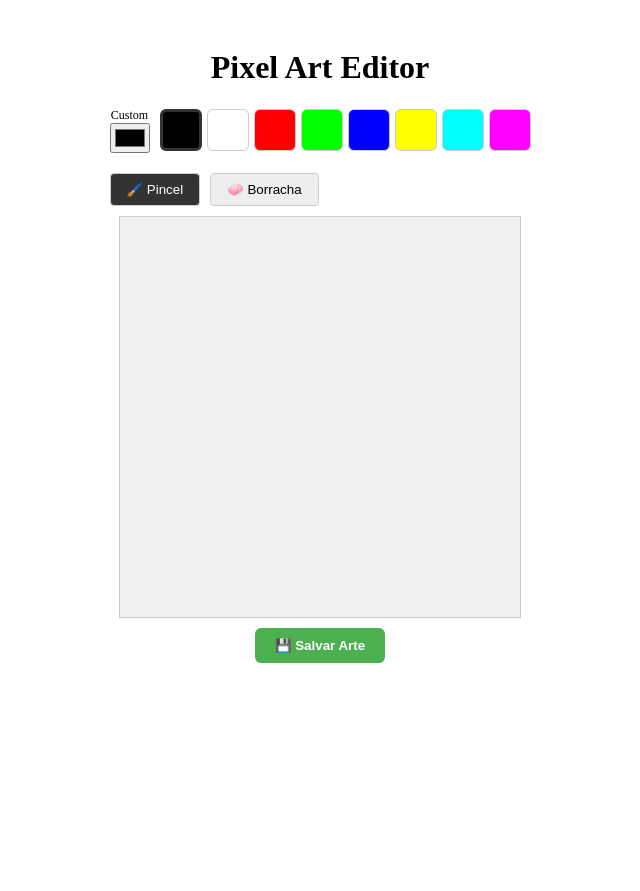
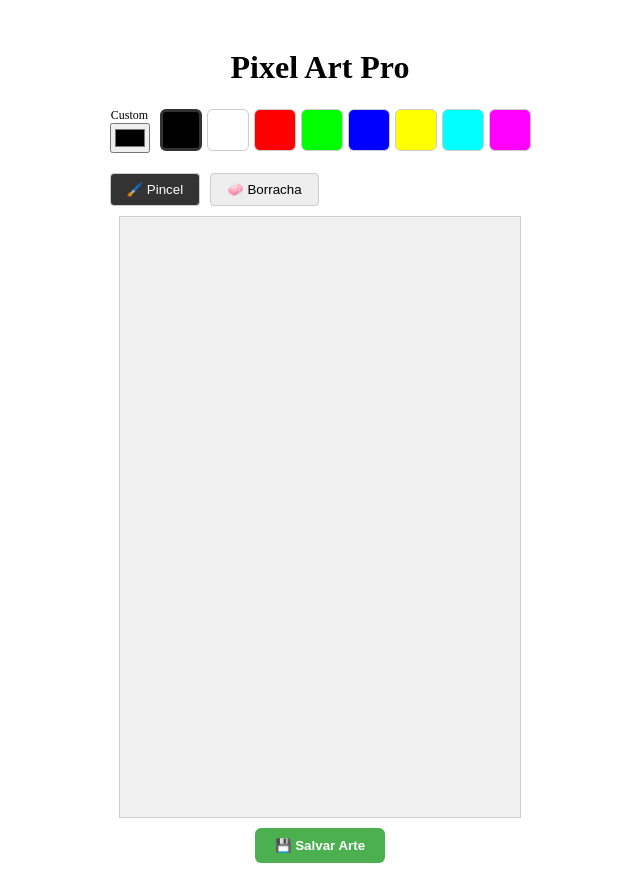
Before and after one commit to gothd/pixel-art-pro, a React (Vite) app: page / in a window 1280 px wide. Shown: the whole page, without its empty margins (320-960 px from the left). Before the commit the page ends 800 px from the top, so only its background shows below. Built offline with nearby package versions, Linux system fonts and the light colour scheme.

Commit message:
banner de divulgação 250x250 pixels

```diff
--- a/src/App.tsx
+++ b/src/App.tsx
@@ -8,7 +8,7 @@ type ToolType = "brush" | "eraser";
 
 function App() {
   const [picture, setPicture] = useState<Picture>(
-    emptyPicture(10, 10, "#f0f0f0") // Estado inicial: Imagem 10x10 cinza
+    emptyPicture(20, 30, "#f0f0f0") // Estado inicial: Imagem 10x10 cinza
   );
   // Cor selecionada (começa com preto)
   const [selectedColor, setSelectedColor] = useState("#000000");
@@ -43,7 +43,7 @@ function App() {
   return (
     <div style={{ padding: "20px", display: "flex", justifyContent: "center" }}>
       <div style={{ textAlign: "center" }}>
-        <h1>Pixel Art Editor</h1>
+        <h1>Pixel Art Pro</h1>
 
         <ColorPicker color={selectedColor} onChange={setSelectedColor} />
 
@@ -80,7 +80,7 @@ function App() {
 
         <PictureCanvas
           picture={picture}
-          scale={40} // Cada pixel terá 40x40px na tela
+          scale={20} // Cada pixel terá 20x20px na tela
           onDraw={handleDraw} // Passamos a função
         />
       </div>
```
Also changed, not shown: public/banner.png (added).
